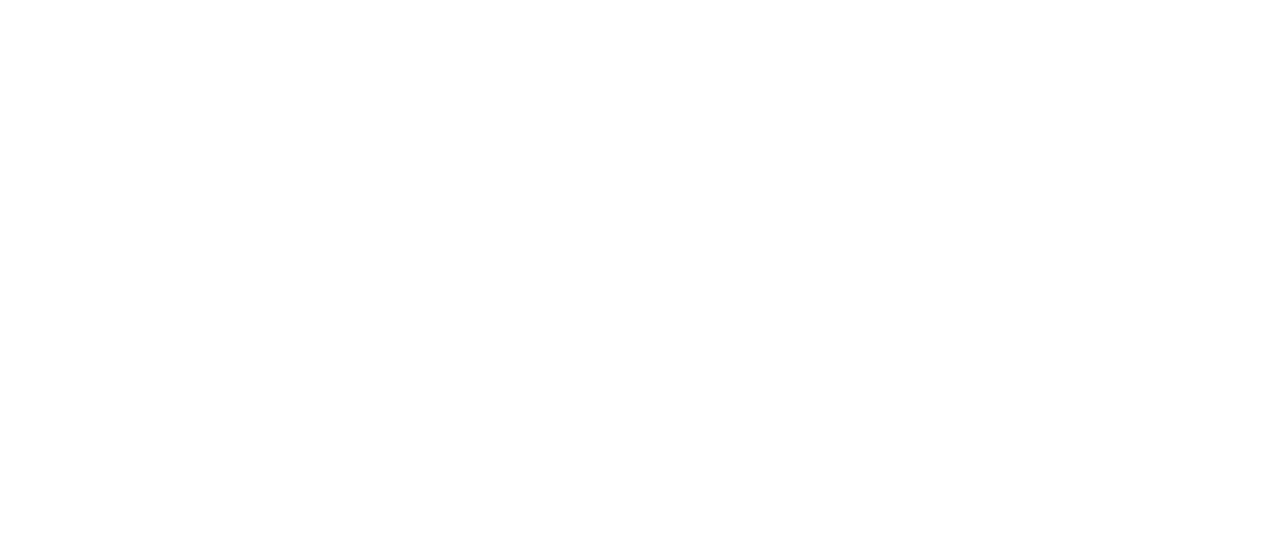
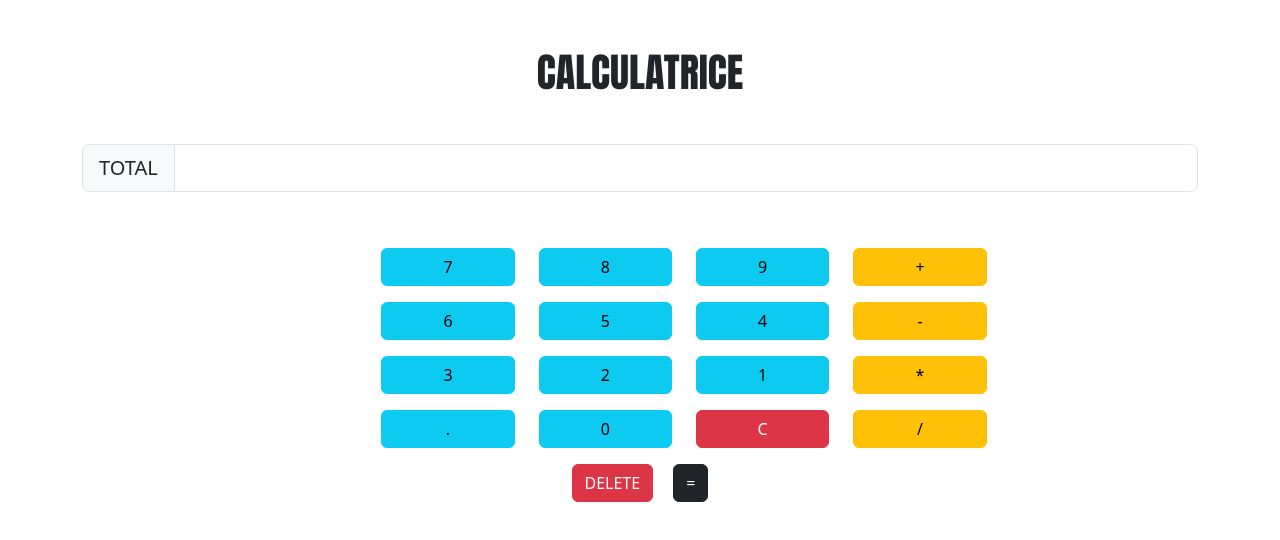
Before and after one commit to Ridano97/REACT-CALCULATRICE, a React (Create React App) app: page / in a window 1280 px wide. Shown: the top 540 px of the page. Built offline with nearby package versions, Linux system fonts and the light colour scheme.

Commit message:
Structuration de l'affichage de la calculatrice en bootstrap

```diff
--- a/package.json
+++ b/package.json
@@ -6,7 +6,9 @@
     "@testing-library/jest-dom": "^5.17.0",
     "@testing-library/react": "^13.4.0",
     "@testing-library/user-event": "^13.5.0",
+    "bootstrap": "^5.3.3",
     "react": "^18.2.0",
+    "react-bootstrap": "^2.10.2",
     "react-dom": "^18.2.0",
     "react-scripts": "5.0.1",
     "web-vitals": "^2.1.4"
--- a/src/App.css
+++ b/src/App.css
@@ -1,38 +1,4 @@
-.App {
-  text-align: center;
+h1 {
+  font-weight: bold;
+  font-family:Impact, Haettenschweiler, 'Arial Narrow Bold', sans-serif;
 }
-
-.App-logo {
-  height: 40vmin;
-  pointer-events: none;
-}
-
-@media (prefers-reduced-motion: no-preference) {
-  .App-logo {
-    animation: App-logo-spin infinite 20s linear;
-  }
-}
-
-.App-header {
-  background-color: #282c34;
-  min-height: 100vh;
-  display: flex;
-  flex-direction: column;
-  align-items: center;
-  justify-content: center;
-  font-size: calc(10px + 2vmin);
-  color: white;
-}
-
-.App-link {
-  color: #61dafb;
-}
-
-@keyframes App-logo-spin {
-  from {
-    transform: rotate(0deg);
-  }
-  to {
-    transform: rotate(360deg);
-  }
-}
--- a/src/App.js
+++ b/src/App.js
@@ -1,6 +1,7 @@
-import logo from './logo.svg';
 import './App.css';
 import Calculette from './Calculette';
+import 'bootstrap/dist/css/bootstrap.min.css';
+
 
 function App() {
   return (
--- a/src/Calculette.jsx
+++ b/src/Calculette.jsx
@@ -1,6 +1,63 @@
 import React from 'react'
+import Form from 'react-bootstrap/Form';
+import InputGroup from 'react-bootstrap/InputGroup';
+import Button from 'react-bootstrap/Button';
 
 const Calculette = () => {
+
+    //Etat
+
+    //Comportement
+
+    console.log(Calculette);
+
+    //Affichage
+
+    return <>
+    <div className='container mb-5 mt-5'>
+        <h1 className='text-center'>CALCULATRICE </h1>
+    </div>
+    <div className='container mt-5'>
+        <InputGroup size="lg">
+            <InputGroup.Text id="inputGroup-sizing-lg">TOTAL</InputGroup.Text>
+            <Form.Control
+            aria-label="Large"
+            aria-describedby="inputGroup-sizing-sm"
+            />
+        </InputGroup>
+      </div>
+      <div className='d-flex flex-column align-items-center gap-3"'>
+            <div className='d-flex flex-row gap-2 col-5 mt-5' >
+                <Button className='col-3 m-2' variant="info">7</Button>{' '}
+                <Button className='col-3 m-2' variant="info">8</Button>{' '}
+                <Button className='col-3 m-2' variant="info">9</Button>{' '}
+                <Button className='col-3 m-2' variant="warning">+</Button>{' '}
+            </div>
+            <div className='d-flex flex-row gap-2 col-5'>
+                <Button className='col-3 m-2' variant="info">6</Button>{' '}
+                <Button className='col-3 m-2' variant="info">5</Button>{' '}
+                <Button className='col-3 m-2' variant="info">4</Button>{' '}
+                <Button className='col-3 m-2' variant="warning">-</Button>{' '}
+            </div>
+            <div className='d-flex flex-row gap-2 col-5'>
+                <Button className='col-3 m-2' variant="info">3</Button>{' '}
+                <Button className='col-3 m-2' variant="info">2</Button>{' '}
+                <Button className='col-3 m-2' variant="info">1</Button>{' '}
+                <Button className='col-3 m-2' variant="warning">*</Button>{' '}
+            </div>
+            <div className='d-flex flex-row gap-2 col-5'>
+                <Button className='col-3 m-2' variant="info">.</Button>{' '}
+                <Button className='col-3 m-2' variant="info">0</Button>{' '}
+                <Button className='col-3 m-2' variant="danger">C</Button>{' '}
+                <Button className='col-3 m-2' variant="warning">/</Button>{' '}
+            </div>
+            <div className='"d-flex flex-row gap-4 col-5"'>
+                <Button className='m-2 ' variant="danger">DELETE</Button>{' '}
+                <Button className='m-2' variant="dark">=</Button>{' '}
+            </div>
+      </div>
+</>
+
 
 }
 
```
Also changed, not shown: 1 other file (tests, documents, lock files or other folders).
